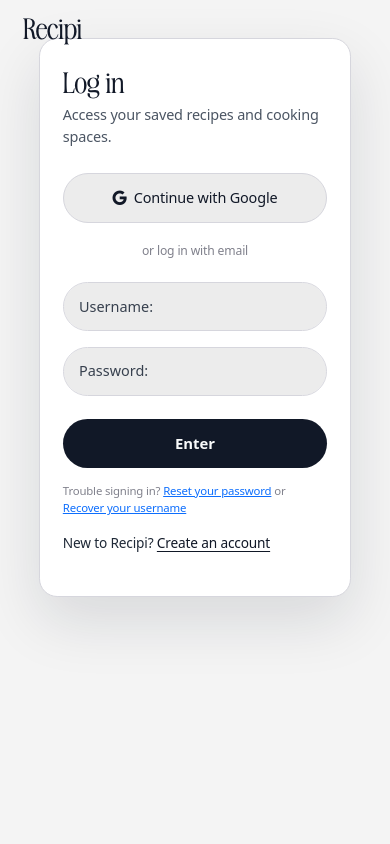
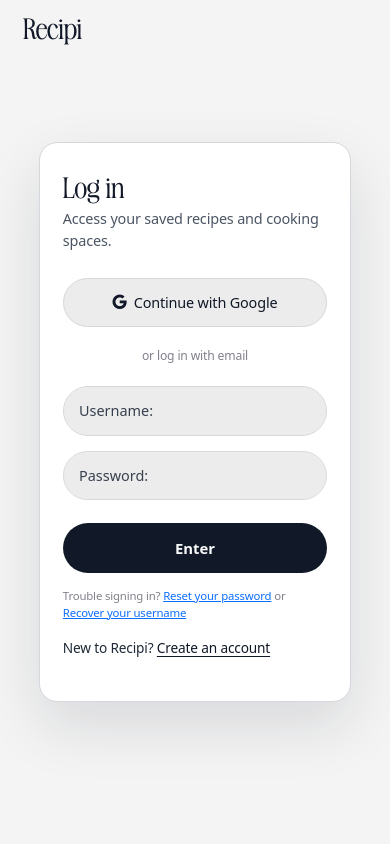
Before and after one commit to mxmxmx888/mata_seg1, a Django app: page /log_in/ in a window 390 px wide. Run offline with Django 5.2, Linux system fonts and the light colour scheme; some libraries are stand-ins or nearby versions; some web fonts are replaced.

Commit message:
Centered login on phone ar

```diff
--- a/static/css/auth/auth_dark.css
+++ b/static/css/auth/auth_dark.css
@@ -136,14 +136,14 @@ body[data-theme="dark"] .auth-footer-link a {
     --auth-card-pad-x: clamp(1.5rem, 5vw, 2rem);
     --auth-card-radius: clamp(1.2rem, 3vw, 1.6rem);
     padding: 2.5rem 1.5rem;
-    align-items: flex-start;
+    align-items: center;
   }
 
   .auth-page-split {
     flex-direction: column;
     padding: 2.5rem 1.5rem;
     column-gap: 0;
-    align-items: flex-start;
+    align-items: center;
   }
 
   .auth-visual {
```
